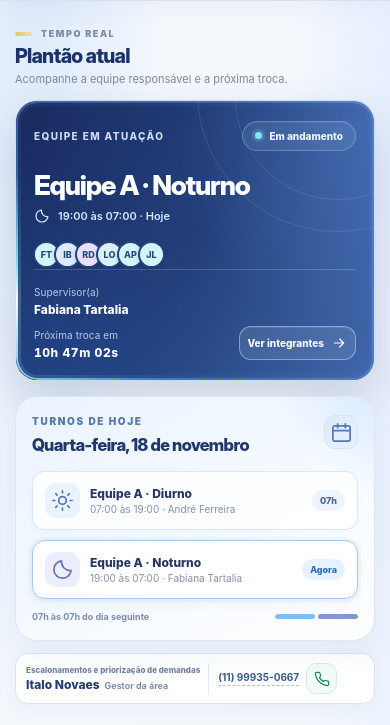
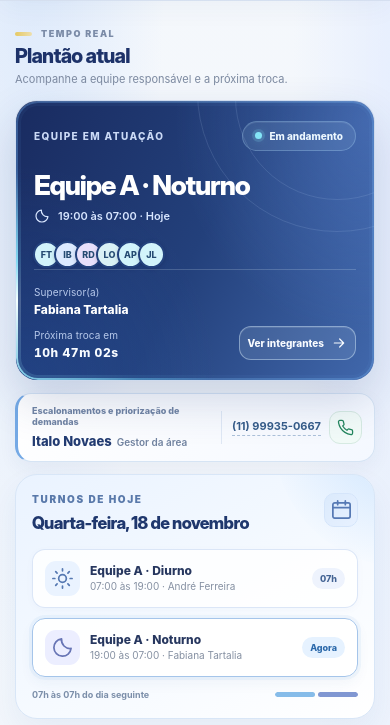
Before and after one commit to extarbrazol-afk/contact-hub-plantao, a plain HTML site: page index.html in a window 390 px wide. Shown: the part 85-810 px from the top of the page. Drawn offline with Linux system fonts and the light colour scheme; no server answers.

Commit message:
Update index.html

```diff
--- a/index.html
+++ b/index.html
@@ -860,48 +860,58 @@ main{padding-top:27px}
 @media(prefers-reduced-motion:reduce){.cal-day,.team-card,.outline-action{transition:none!important;transform:none!important}}
 
 
-/* Escalonamento: contato pequeno e direto, com o mesmo icone de WhatsApp do time. */
-.summary-layout{margin-bottom:12px}
+/* Gestor para escalonamento: cartão independente sob o plantão atual, alinhado à esquerda. */
+.summary-layout{margin-bottom:34px;align-items:start}
+.summary-layout>.live-card{grid-column:1;grid-row:1}
+.summary-layout>.today-card{grid-column:2;grid-row:1}
+.summary-layout>.escalation-strip{grid-column:1;grid-row:2}
 .escalation-strip{
-  display:flex;align-items:center;gap:11px;
-  width:max-content;max-width:100%;min-height:49px;
-  margin:0 0 27px auto;padding:8px 10px 8px 13px;
-  border:1px solid #dbe5f2;border-radius:13px;
-  background:rgba(255,255,255,.97);
-  box-shadow:0 4px 15px rgba(38,62,109,.045);
+  display:flex;align-items:center;justify-content:space-between;gap:18px;
+  width:min(100%,555px);min-width:0;min-height:74px;
+  margin:0;padding:12px 14px 12px 18px;
+  border:1px solid #d6e4f4;border-left:3px solid #74a9e5;border-radius:16px;
+  background:linear-gradient(125deg,#fff 0%,#f4f8ff 100%);
+  box-shadow:0 7px 19px rgba(28,56,104,.055);
 }
-.escalation-details{min-width:0}
+.escalation-details{min-width:0;flex:1}
 .escalation-label{
-  display:block;margin-bottom:3px;font-size:9px;font-weight:790;
-  letter-spacing:.16px;color:#72829f;line-height:1.3;
+  display:block;margin-bottom:6px;font-size:10px;font-weight:800;
+  letter-spacing:.08px;color:#7285a4;line-height:1.25;
 }
-.escalation-name{display:flex;align-items:baseline;flex-wrap:wrap;gap:6px;font-size:12px;font-weight:850;color:#233c72;line-height:1.24}
-.escalation-name span{font-size:10px;font-weight:600;color:#7183a0}
+.escalation-name{display:flex;align-items:baseline;flex-wrap:wrap;gap:7px;font-size:14px;font-weight:850;color:#233c72;line-height:1.3}
+.escalation-name span{font-size:11px;font-weight:600;color:#7183a0}
 .escalation-phone{
-  display:inline-flex;align-items:center;gap:9px;flex:none;
-  border-left:1px solid #e0e8f3;padding-left:11px;
-  text-decoration:none;color:#365c89;font-size:11px;font-weight:740;white-space:nowrap;
+  display:inline-flex;align-items:center;gap:11px;flex:none;
+  border-left:1px solid #dfe8f5;padding-left:14px;
+  text-decoration:none;color:#365c89;font-size:12px;font-weight:740;white-space:nowrap;
 }
 .escalation-phone-number{border-bottom:1px dashed #acc1d9;padding-bottom:2px}
 .escalation-phone .whatsapp{
-  display:inline-grid;place-items:center;flex:none;width:32px;height:32px;
-  background:#f2fbf8;border:1px solid #d6eae2;border-radius:10px;color:#23865d;
+  display:inline-grid;place-items:center;flex:none;width:37px;height:37px;
+  background:#f2fbf8;border:1px solid #d6eae2;border-radius:11px;color:#23865d;
   transition:background .15s,border-color .15s;
 }
-.escalation-phone .whatsapp .icon{width:16px;height:16px}
+.escalation-phone .whatsapp .icon{width:17px;height:17px}
 .escalation-phone:hover .whatsapp,.escalation-phone:focus-visible .whatsapp{background:#e5f6ee;border-color:#a8d6c0}
 .escalation-phone:hover .escalation-phone-number{color:#17835e;border-color:#17835e}
 .escalation-phone:focus-visible{outline:3px solid #8ac7a8;outline-offset:3px;border-radius:4px}
 @media(max-width:680px){
-  .escalation-strip{width:100%;margin-bottom:24px;padding:9px 10px;gap:8px}
-  .escalation-label{font-size:8px;letter-spacing:0}
-  .escalation-name{font-size:12px;gap:5px}
+  .summary-layout{grid-template-columns:1fr;gap:12px;margin-bottom:25px}
+  .summary-layout>.live-card,.summary-layout>.today-card,.summary-layout>.escalation-strip{grid-column:1;grid-row:auto}
+  .escalation-strip{width:100%;min-height:67px;padding:11px 12px 11px 14px;gap:10px}
+  .escalation-label{font-size:9px;letter-spacing:0;margin-bottom:5px}
+  .escalation-name{font-size:13px;gap:5px}
+  .escalation-name span{font-size:10px}
+  .escalation-phone{gap:8px;padding-left:10px;font-size:11px}
+  .escalation-phone .whatsapp{width:33px;height:33px}
+}
+@media(max-width:375px){
+  .escalation-strip{gap:7px;padding-left:10px;padding-right:8px}
+  .escalation-label{font-size:8px}
+  .escalation-name{font-size:12px}
   .escalation-name span{font-size:9px}
-  .escalation-phone{gap:7px;padding-left:9px;font-size:10px}
-  .escalation-phone .whatsapp{width:31px;height:31px}
-}
-@media(max-width:350px){
-  .escalation-phone-number{display:none}
+  .escalation-phone{gap:5px;padding-left:7px;font-size:10px}
+  .escalation-phone .whatsapp{width:29px;height:29px}
 }
 @media(prefers-reduced-motion:reduce){.escalation-phone .whatsapp{transition:none!important}}
 </style>
@@ -944,12 +954,6 @@ main{padding-top:27px}
           <div class="live-bottom"><div class="live-bottom-info"><div><label>Supervisor(a)</label><strong id="acting-supervisor">—</strong></div><div><label>Próxima troca em</label><strong id="countdown">--h --m --s</strong></div></div><button type="button" class="outline-action" id="current-team-btn">Ver integrantes <svg class="icon sm"><use href="#i-arrow"/></svg></button></div>
         </div>
       </article>
-      <article class="card today-card" aria-label="Cobertura de hoje">
-        <div class="today-top"><div><div class="today-kicker">Turnos de hoje</div><h3 id="today-title">Turnos do dia</h3></div><div class="today-icon"><svg class="icon lg"><use href="#i-calendar"/></svg></div></div>
-        <div class="today-list" id="today-shifts"></div>
-        <div class="today-bottom"><span>07h às 07h do dia seguinte</span><div class="coverage-track" aria-hidden="true"><span></span><span></span></div></div>
-      </article>
-    </div>
     <aside class="escalation-strip" aria-label="Gestor da área para escalonamentos e priorização de demandas">
       <div class="escalation-details">
         <span class="escalation-label">Escalonamentos e priorização de demandas</span>
@@ -960,6 +964,13 @@ main{padding-top:27px}
         <span class="whatsapp" aria-hidden="true"><svg class="icon sm"><use href="#i-phone"/></svg></span>
       </a>
     </aside>
+      <article class="card today-card" aria-label="Cobertura de hoje">
+        <div class="today-top"><div><div class="today-kicker">Turnos de hoje</div><h3 id="today-title">Turnos do dia</h3></div><div class="today-icon"><svg class="icon lg"><use href="#i-calendar"/></svg></div></div>
+        <div class="today-list" id="today-shifts"></div>
+        <div class="today-bottom"><span>07h às 07h do dia seguinte</span><div class="coverage-track" aria-hidden="true"><span></span><span></span></div></div>
+      </article>
+    </div>
+
   </section>
   <section id="calendario" aria-label="Calendário dos plantões">
     <div class="section-heading"><div><div class="section-label">Escala 12×36</div><h2>Calendário</h2><p class="section-caption">Selecione uma data para consultar os responsáveis.</p></div><div class="section-note"><svg class="icon sm"><use href="#i-calendar"/></svg> Dia e noite · 12×36</div></div>
```
